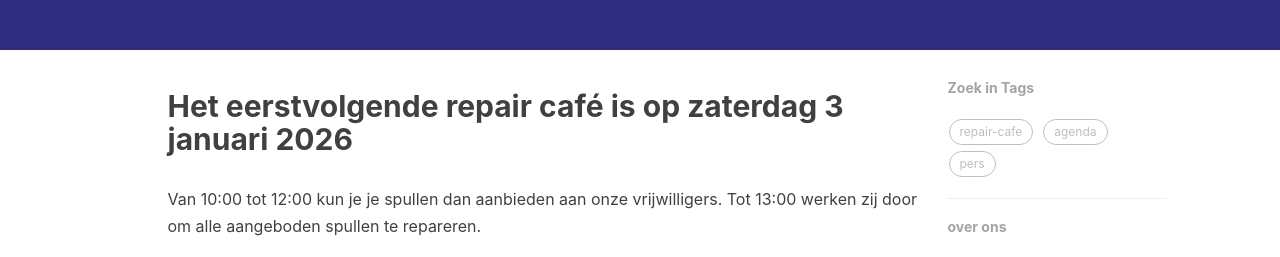
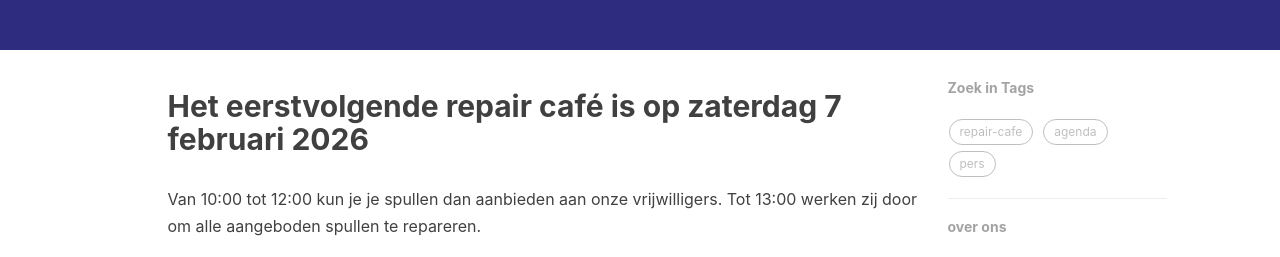
Before and after one commit to jpyp/jpyp.github.io, a Jekyll site: the page built from index.html, in a window 1280 px wide and 900 px high. Shown: the part 456-713 px from the top of the window. Built offline with Jekyll 4.4.1, drawn with Linux system fonts in a browser that asks for light colours; nearby versions of some CDN libraries; the list of posts is cut into pages by our own code; comment, search, counter and statistics services are not loaded.

Commit message:
Update index.html

```diff
--- a/index.html
+++ b/index.html
@@ -2,7 +2,7 @@
 layout: page
 description: "Weggooien? Mooi niet!"
 ---
-<h2>Het eerstvolgende repair café is op zaterdag 3 januari 2026</h2>
+<h2>Het eerstvolgende repair café is op zaterdag 7 februari 2026</h2>
 
 <p>Van 10:00 tot 12:00 kun je je spullen dan aanbieden aan onze vrijwilligers. Tot 13:00 werken zij door om alle aangeboden spullen te repareren.</p>
 
```
